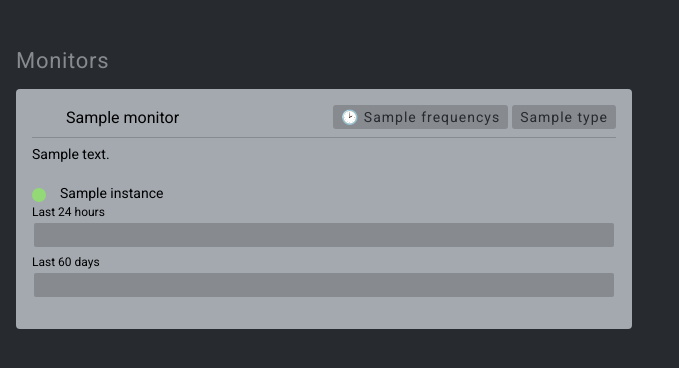
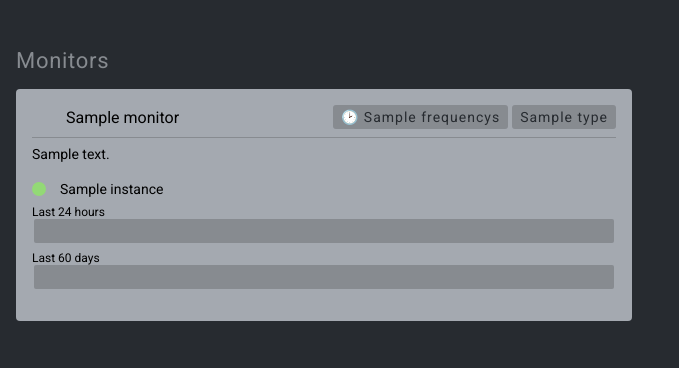
Before and after one commit to opsvent/dev-server, a Node project: template src/api/views/dashboard.ejs in a window 1280 px wide. Shown: the part 60-428 px from the top of the page, without its empty margins (0-679 px from the left). Run offline with Node 20 templates, Linux system fonts and the light colour scheme; the template is opened without the code that fills it: most values are stand-ins (such as "Sample title", 1, 10 or a date in 2020).

Commit message:
fix(dashboard): Fixed margins

```diff
--- a/src/api/views/dashboard.ejs
+++ b/src/api/views/dashboard.ejs
@@ -106,9 +106,6 @@ function getCellColor(uptime) {
 			.monitor .title h3 {
 				flex-grow: 1;
 			}
-			.monitor p {
-				margin-bottom: 4px;
-			}
 			.monitor .tag {
 				font-size: 14px;
 				letter-spacing: 1px;
@@ -139,6 +136,7 @@ function getCellColor(uptime) {
 			.instance .instanceHeader {
 				display: flex;
 				align-items: center;
+				margin-bottom: 8px;
 			}
 			.instance .status {
 				width: 14px;
```
